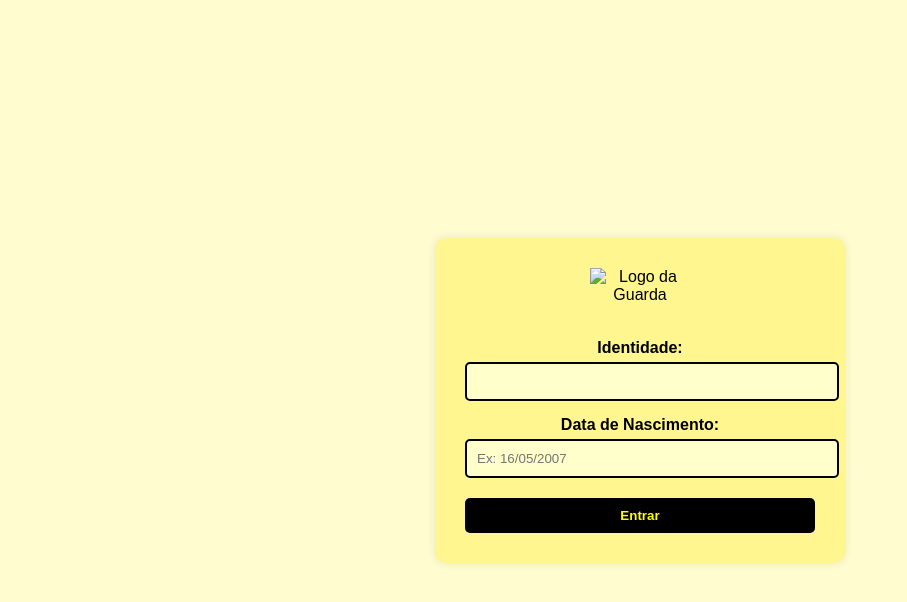
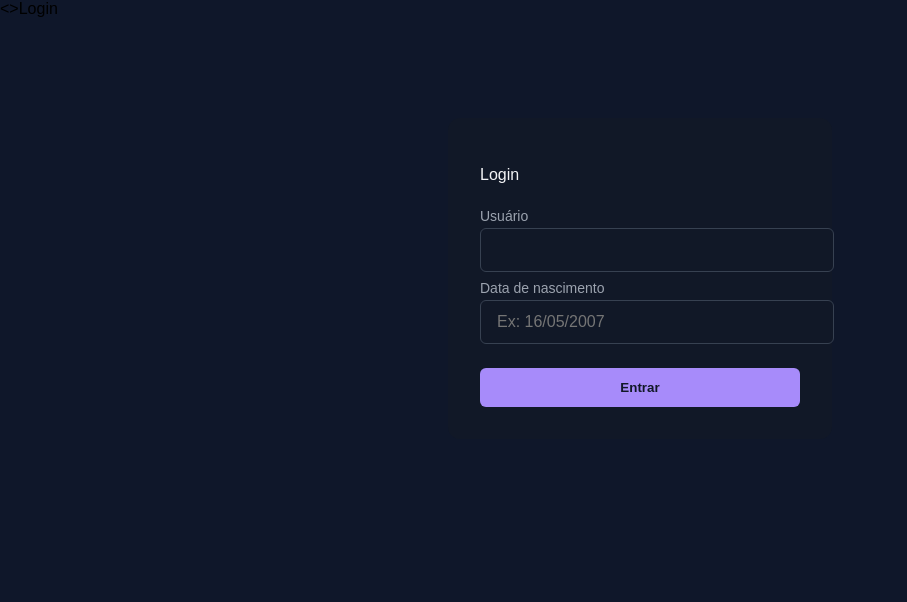
Before and after one commit to FXLevi/Site.teste0, a plain HTML site: page index.html in a window 1280 px wide. Shown: the whole page, without its empty margins (0-907 px from the left). Drawn offline with Linux system fonts and the light colour scheme.

Commit message:
Update index.html

```diff
--- a/index.html
+++ b/index.html
@@ -2,93 +2,131 @@
 <html lang="pt-br">
 <head>
   <meta charset="UTF-8">
-  <title>Login da Guarda</title>
+  <>Login</>
   <style>
     body {
+      background-color: #0f172a;
       font-family: Arial, sans-serif;
-      background-color: #fffdd0;
+      margin: 0;
+      padding: 0;
+    }
+
+    .form-container {
+      width: 320px;
+      margin: 100px auto;
+      border-radius: 0.75rem;
+      background-color: #111827;
+      padding: 2rem;
+      color: #f3f4f6;
+    }
+
+    . {
+      text-align: center;
+      font-size: 1.5rem;
+      font-weight: 700;
+    }
+
+    .form {
+      margin-top: 1.5rem;
+    }
+
+    .input-group {
+      margin-top: 0.5rem;
+      font-size: 0.875rem;
+    }
+
+    .input-group label {
+      display: block;
+      color: #9ca3af;
+      margin-bottom: 4px;
+    }
+
+    .input-group input {
+      width: 100%;
+      border-radius: 0.375rem;
+      border: 1px solid #374151;
+      background-color: #111827;
+      padding: 0.75rem 1rem;
+      color: #f3f4f6;
+      font-size: 1rem;
+      outline: none;
+    }
+
+    .input-group input:focus {
+      border-color: #a78bfa;
+    }
+
+    .sign {
+      display: block;
+      width: 100%;
+      background-color: #a78bfa;
+      padding: 0.75rem;
+      text-align: center;
+      color: #111827;
+      border: none;
+      border-radius: 0.375rem;
+      font-weight: 600;
+      cursor: pointer;
+      margin-top: 1.5rem;
+    }
+
+    .social-message {
       display: flex;
-      justify-content: center;
       align-items: center;
-      height: 100vh;
-      margin: 0;
+      padding-top: 1rem;
     }
-    .container {
-      background-color: #fff68f;
-      padding: 30px;
-      border-radius: 10px;
-      width: 350px;
-      box-shadow: 0 0 10px rgba(0,0,0,0.1);
+
+    .line {
+      height: 1px;
+      flex: 1;
+      background-color: #374151;
+    }
+
+    .message {
+      padding: 0 0.75rem;
+      font-size: 0.875rem;
+      color: #9ca3af;
+    }
+
+    .signup {
       text-align: center;
+      font-size: 0.75rem;
+      color: #9ca3af;
+      margin-top: 10px;
     }
-    .logo img {
-      max-width: 100px;
-      margin-bottom: 20px;
+
+    .signup a {
+      color: #f3f4f6;
+      text-decoration: none;
+      font-size: 14px;
     }
-    label {
-      display: block;
-      margin-top: 15px;
-      font-weight: bold;
-    }
-    input {
-      width: 100%;
-      padding: 10px;
-      margin-top: 5px;
-      border: 2px solid black;
-      border-radius: 5px;
-      background-color: #ffffcc;
-      color: black;
-    }
-    button {
-      margin-top: 20px;
-      padding: 10px;
-      width: 100%;
-      background-color: black;
-      color: yellow;
-      border: none;
-      border-radius: 5px;
-      font-weight: bold;
-      cursor: pointer;
+
+    .signup a:hover {
+      text-decoration: underline;
     }
   </style>
 </head>
 <body>
 
-  <div class="container">
-    <div class="logo">
-      <!-- Troque o src abaixo pela imagem da guarda -->
-      <img src="logo-da-guarda.png" alt="Logo da Guarda">
-    </div>
+  <div class="form-container">
+    <p class="">Login</p>
+    <form class="form" onsubmit="entrarPainel(); return false;">
+      <div class="input-group">
+        <label for="username">Usuário</label>
+        <input type="text" id="username" required>
+      </div>
+      <div class="input-group">
+        <label for="nascimento">Data de nascimento</label>
+        <input type="text" id="nascimento" placeholder="Ex: 16/05/2007" required>
+      </div>
+      <button type="submit" class="sign">Entrar</button>
+    </form>
 
-    <label for="identidade">Identidade:</label>
-    <input type="text" id="identidade" required>
 
-    <label for="nascimento">Data de Nascimento:</label>
-    <input type="text" id="nascimento" placeholder="Ex: 16/05/2007" maxlength="10" required>
-
-    <button onclick="validarLogin()">Entrar</button>
-  </div>
 
   <script>
-    document.getElementById("nascimento").addEventListener("input", function(e) {
-      let value = e.target.value.replace(/\D/g, "");
-      if (value.length > 8) value = value.slice(0, 8);
-      let formatted = "";
-      if (value.length > 0) formatted += value.slice(0, 2);
-      if (value.length >= 3) formatted += "/" + value.slice(2, 4);
-      if (value.length >= 5) formatted += "/" + value.slice(4);
-      e.target.value = formatted;
-    });
-
-    function validarLogin() {
-      const identidade = document.getElementById("identidade").value;
-      const nascimento = document.getElementById("nascimento").value;
-
-      if (identidade === "007" && nascimento === "16/05/2007") {
-        window.location.replace("painel.html");
-      } else {
-        alert("Dados incorretos!");
-      }
+    function entrarPainel() {
+      window.location.href = "painel.html";
     }
   </script>
 
```
